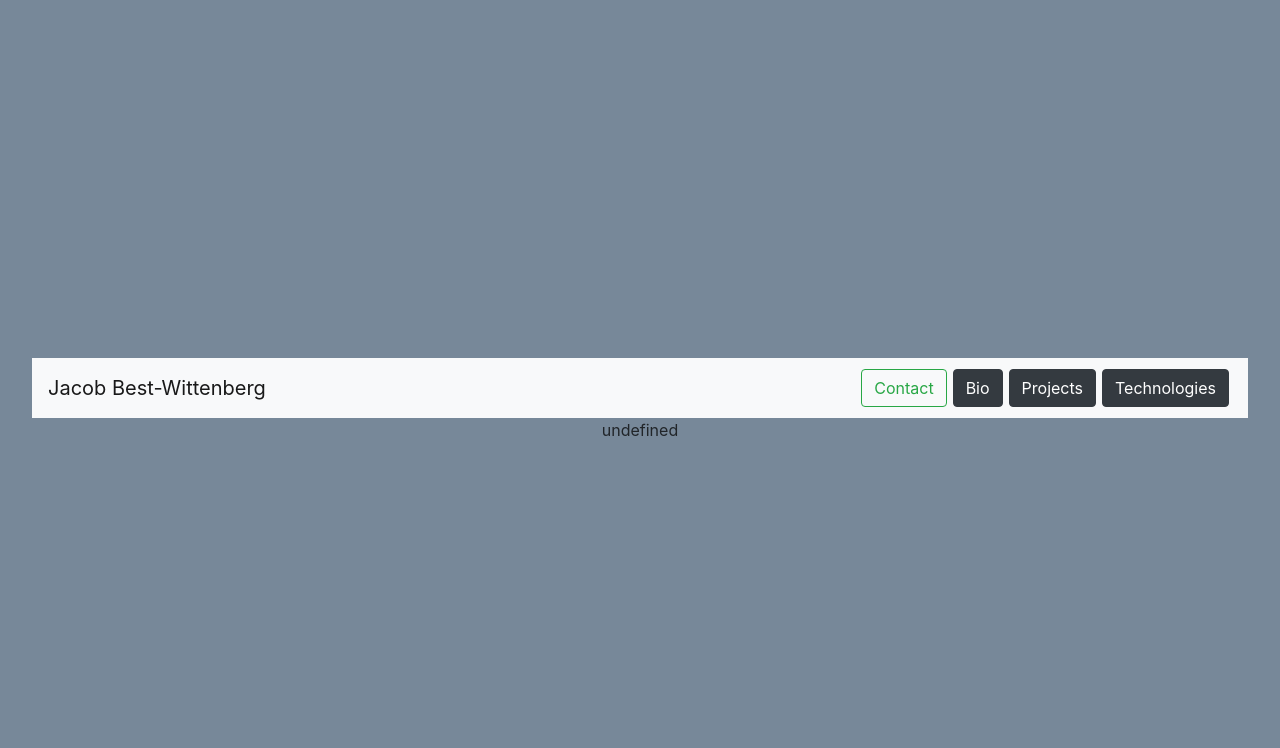
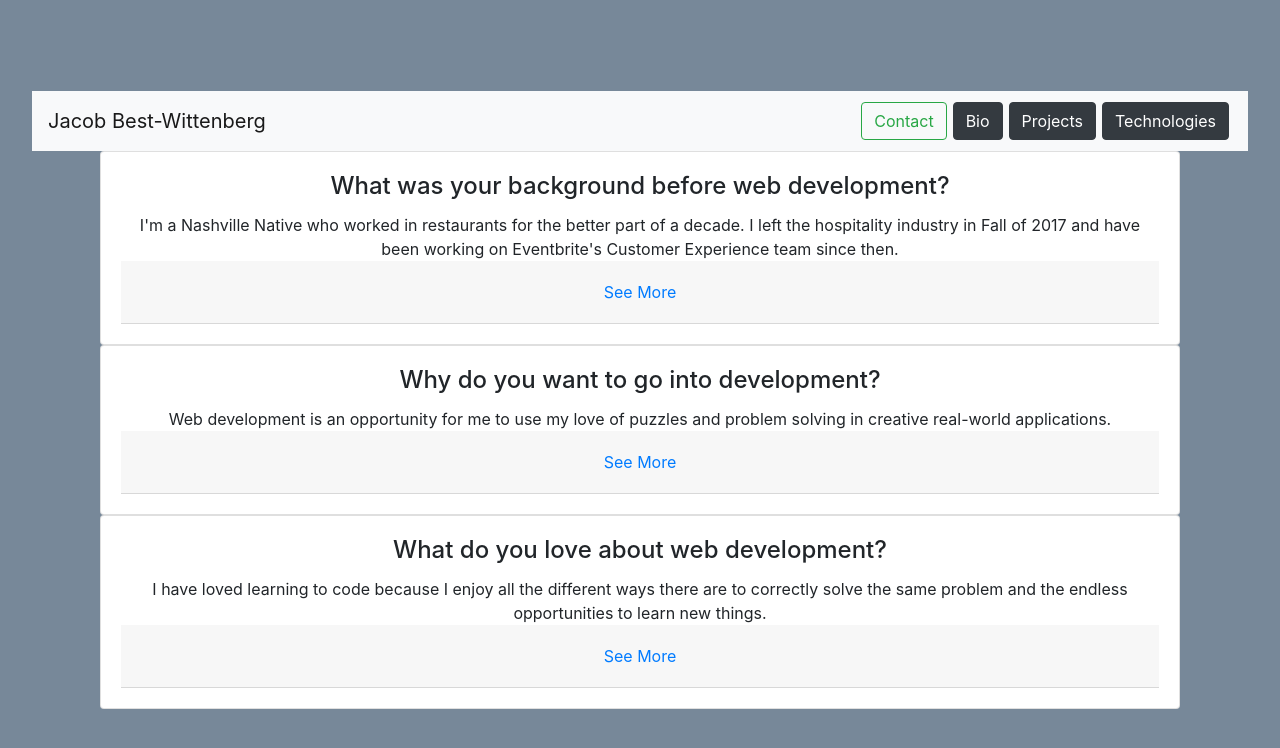
Before and after one commit to jacob-bw/personal-bio-site, a website built with webpack: page src/index.html in a window 1280 px wide. Built offline with nearby package versions, Linux system fonts and the light colour scheme; some packages are replaced by stand-ins of ours; no server answers; files whose address does not match are found by name.

Commit message:
got bio cards printing

```diff
--- a/src/index.html
+++ b/src/index.html
@@ -4,8 +4,6 @@
   <meta name="viewport" content="width=device-width, initial-scale=1.0">
   <meta http-equiv="X-UA-Compatible" content="ie=edge">
   <title>Jacob Best-Wittenberg Personal Bio Site</title>
-  <link rel="stylesheet" href="./main.scss">
-  <link rel="stylesheet" href="https://stackpath.bootstrapcdn.com/bootstrap/4.1.3/css/bootstrap.min.css" integrity="sha384-MCw98/SFnGE8fJT3GXwEOngsV7Zt27NXFoaoApmYm81iuXoPkFOJwJ8ERdknLPMO" crossorigin="anonymous">
 </head>
 
 <body>
--- a/src/javascripts/components/bio/bio.js
+++ b/src/javascripts/components/bio/bio.js
@@ -2,10 +2,39 @@ import utilities from '../../helpers/utilities';
 
 import personalInfo from '../../helpers/data/bioData';
 
-const myBio = () => {
+const singleBioCard = (bioInfo) => {
   let domString = '';
-  const bioCardData = personalInfo.getPersonalInfo.bio;
-  domString += `<div>${bioCardData}<div>`;
-  utilities.printToDom(domString, 'bioPage');
+  domString += `
+    <div class="card">
+      <div class="card-body" id=${bioInfo.id}>
+        <h4 class="card-title">${bioInfo.questionPrompt}</h4>
+        <div class="card-text">${bioInfo.questionAnswer}</div>
+        <div class="card-header" id="headingOne">
+        <h5 class="mb-0">
+        <button class="btn btn-link" data-toggle="collapse" data-target="#collapseOne" aria-expanded="true" aria-controls="collapseOne">See More</button>
+        </h5>
+        </div>
+        <div id="collapseOne" class="collapse" aria-labelledby="headingOne" data-parent="#accordion">
+          <div class="card-body">${bioInfo.seeMoreDetail}</div>
+        </div>
+      </div>
+    </div>
+  `;
+  return domString;
 };
-export default { myBio };
+
+const printMyBio = () => {
+  personalInfo.getPersonalInfo()
+    .then((myBio) => {
+      let domString = '';
+      domString += '<div class="container">';
+      myBio.forEach((bio) => {
+        domString += singleBioCard(bio);
+      });
+      domString += '</div>';
+      utilities.printToDom(domString, 'bioPage');
+    })
+    .catch((errorFromPrintMyBio) => console.error(errorFromPrintMyBio));
+};
+
+export default { printMyBio };
--- a/src/javascripts/helpers/data/bioData.js
+++ b/src/javascripts/helpers/data/bioData.js
@@ -18,4 +18,5 @@ const getPersonalInfo = () => new Promise((resolve, reject) => {
     .catch((errorFromGetPersonalInfo) => reject(errorFromGetPersonalInfo));
 });
 
+
 export default { getPersonalInfo };
--- a/src/javascripts/main.js
+++ b/src/javascripts/main.js
@@ -5,7 +5,7 @@ import bio from './components/bio/bio';
 
 const init = () => {
   myNavbar.myNavbar();
-  bio.myBio();
+  bio.printMyBio();
 };
 
 init();
```
